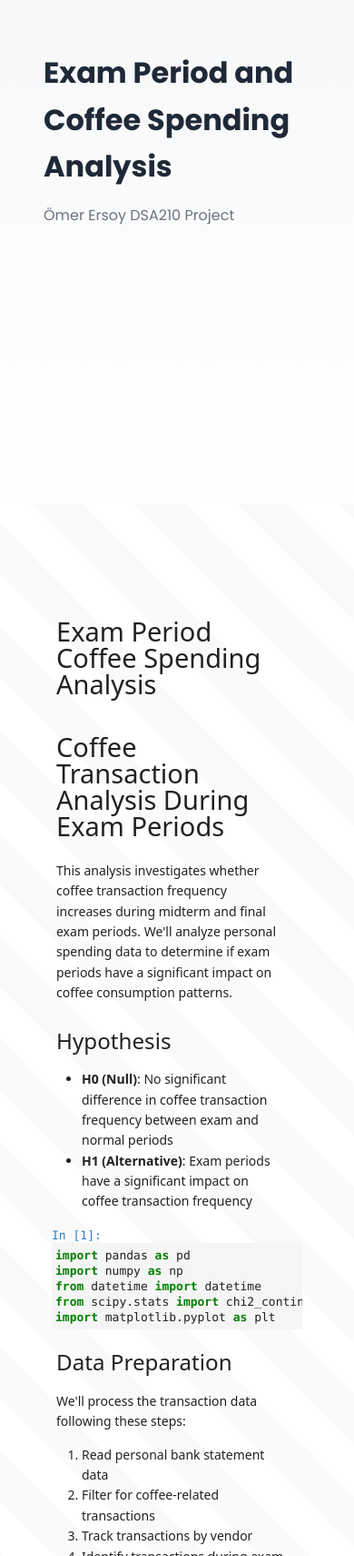
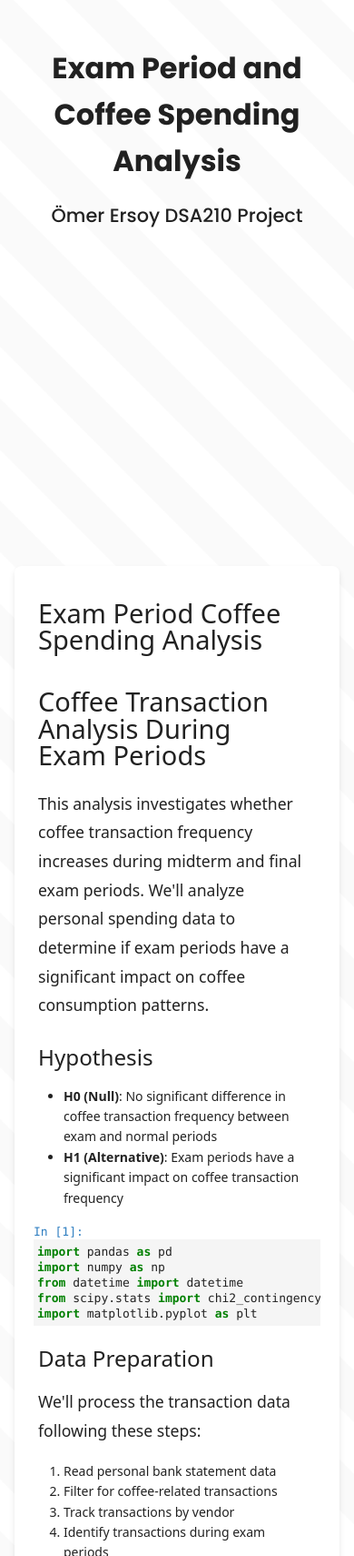
Before and after one commit to omer-ersoy/omer-ersoy.github.io, a plain HTML site: page index.html in a window 390 px wide. Shown: the part 290-2000 px from the top of the page at 91% size. Drawn offline with Linux system fonts and the light colour scheme.

Commit message:
Update style.css

```diff
--- a/styles/style.css
+++ b/styles/style.css
@@ -1,6 +1,6 @@
 /* CSS Reset and Custom Properties */
 :root {
-    /* Color Scheme - Feel free to customize */
+    /* Color Scheme */
     --primary-color: #2563eb;
     --secondary-color: #1e40af;
     --text-color: #1f2937;
@@ -46,55 +46,42 @@ body {
     padding: 0 var(--spacing-sm);
 }
 
-/* Navigation */
-.navbar {
-    display: none; /* Remove navigation */
+/* Text Styles */
+h1 {
+    font-size: 3.5rem;
+    font-weight: 700;
+    margin-bottom: var(--spacing-md);
 }
 
-.logo {
-    font-size: 1.5rem;
+h2 {
+    font-size: 2.8rem;
     font-weight: 600;
-    color: var(--primary-color);
+    margin-bottom: var(--spacing-md);
 }
 
-.nav-links {
-    display: flex;
-    gap: var(--spacing-md);
-    list-style: none;
+p {
+    font-size: 1.2rem;
+    line-height: 1.8;
 }
 
-.nav-links a {
-    text-decoration: none;
-    color: var(--text-color);
+.subtitle {
+    font-size: 1.5rem;
     font-weight: 500;
-    transition: color 0.3s ease;
 }
 
-.nav-links a:hover {
-    color: var(--primary-color);
+/* Sections */
+section {
+    padding: var(--spacing-xl) var(--spacing-md);
+    min-height: 100vh;
+    display: flex;
+    align-items: center;
+    scroll-snap-align: start;
 }
 
 /* Hero Section */
 .hero {
-    margin-top: 0;
-    min-height: 100vh; /* Full viewport height */
-    display: flex;
-    align-items: center;
-    justify-content: center;
-    background: linear-gradient(to bottom, var(--light-background), var(--background));
-}
-
-.hero h1 {
-    font-size: 3rem;
-    margin-bottom: var(--spacing-sm);
-    color: var(--text-color);
-}
-
-.hero .subtitle {
-    font-size: 1.2rem;
-    color: var(--light-text);
-    max-width: 600px;
-    margin: 0 auto;
+    padding: calc(var(--spacing-xl) * 2) 0;
+    text-align: center;
 }
 
 /* Visualization Section */
@@ -103,15 +90,19 @@ body {
 }
 
 .visualization-container {
-    width: 100%;
-    margin: var(--spacing-md) auto;
-    transition: all 0.3s ease;
+    background: var(--background);
+    border-radius: 8px;
+    padding: var(--spacing-md);
+    box-shadow: 0 4px 6px rgba(0,0,0,0.1);
+    margin-top: var(--spacing-md);
+    min-height: 400px;
+    font-size: 1.2rem;
+    line-height: 1.6;
 }
 
 /* About Section */
 .about-section {
     padding: var(--spacing-xl) 0;
-    background: var(--light-background);
 }
 
 .about-content {
@@ -130,32 +121,25 @@ footer {
 /* Responsive Design */
 @media (max-width: 768px) {
     :root {
-        /* Adjust spacing for mobile */
         --spacing-xl: 2rem;
         --spacing-lg: 1.5rem;
         --spacing-md: 1rem;
     }
 
-    .hero h1 {
-        font-size: 2.5rem;
-        padding: 0 var(--spacing-sm);
-    }
-
-    .hero .subtitle {
-        font-size: 1rem;
-        padding: 0 var(--spacing-sm);
-    }
+    h1 { font-size: 2.8rem; }
+    h2 { font-size: 2.2rem; }
+    p { font-size: 1.1rem; }
+    .subtitle { font-size: 1.3rem; }
 
     section {
         padding: var(--spacing-lg) var(--spacing-sm);
     }
 
-    .visualization-container {
-        padding: var(--spacing-sm);
+    .container {
+        padding: 0 var(--spacing-md);
     }
 }
 
-/* Additional responsive improvements */
 @media (max-width: 480px) {
     .hero h1 {
         font-size: 2rem;
@@ -166,12 +150,13 @@ footer {
     }
 }
 
-/* Smooth scrolling behavior */
-html {
-    scroll-behavior: smooth;
-}
+/* Utility Classes */
+.text-center { text-align: center; }
+.mt-1 { margin-top: var(--spacing-sm); }
+.mt-2 { margin-top: var(--spacing-md); }
+.mt-3 { margin-top: var(--spacing-lg); }
 
-/* Optional: Add fade-in animation for content */
+/* Animations */
 .fade-in {
     opacity: 0;
     transform: translateY(20px);
@@ -184,12 +169,6 @@ html {
         transform: translateY(0);
     }
 }
-
-/* Utility Classes */
-.text-center { text-align: center; }
-.mt-1 { margin-top: var(--spacing-sm); }
-.mt-2 { margin-top: var(--spacing-md); }
-.mt-3 { margin-top: var(--spacing-lg); }
 
 /* Loading animation */
 .loading {
@@ -216,82 +195,7 @@ html {
     }
 }
 
-/* Visualization container enhancements */
-.visualization-container {
-    position: relative;
-    overflow: hidden;
-    transition: all 0.3s ease;
+/* Smooth scrolling */
+html {
+    scroll-behavior: smooth;
 }
-
-.visualization-content {
-    opacity: 0;
-    transition: opacity 0.5s ease;
-}
-
-.visualization-content.visible {
-    opacity: 1;
-}
-
-/* Jupyter Notebook Styling */
-.visualization-content {
-    padding: var(--spacing-md);
-}
-
-/* Style Jupyter outputs */
-.jp-OutputArea-output {
-    margin: var(--spacing-sm) 0;
-}
-
-/* Style code cells */
-.jp-CodeCell {
-    background: #f8f9fa;
-    padding: var(--spacing-sm);
-    border-radius: 4px;
-    margin: var(--spacing-sm) 0;
-}
-
-/* Style markdown cells */
-.jp-MarkdownCell {
-    margin: var(--spacing-sm) 0;
-}
-
-/* Add notebook styling */
-.notebook-content {
-    padding: 20px;
-    overflow-x: auto;
-}
-
-.notebook-content img {
-    max-width: 100%;
-    height: auto;
-    margin: 20px 0;
-}
-
-.notebook-content table {
-    width: 100%;
-    border-collapse: collapse;
-    margin: 15px 0;
-}
-
-.notebook-content th,
-.notebook-content td {
-    border: 1px solid #ddd;
-    padding: 8px;
-    text-align: left;
-}
-
-.notebook-content pre {
-    background: #f5f5f5;
-    padding: 15px;
-    border-radius: 4px;
-    overflow-x: auto;
-}
-
-/* Loading and error states */
-.error {
-    color: #721c24;
-    background-color: #f8d7da;
-    padding: 20px;
-    border-radius: 4px;
-    text-align: center;
-}
```
